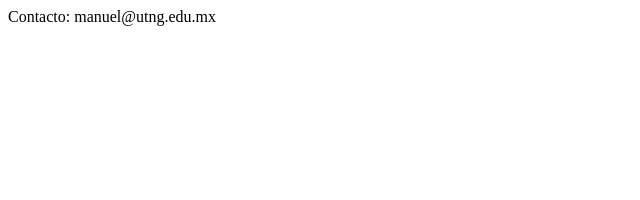
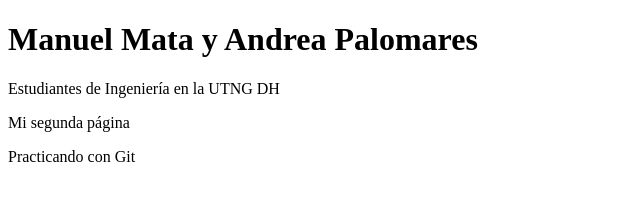
Before and after one commit to 18Manu/practica_jmmh_sapb, a plain HTML site: page index.html in a window 1280 px wide. Shown: the whole page, without its empty margins (0-640 px from the left). Drawn offline with Linux system fonts and the light colour scheme.

Commit message:
Issue #3: Crear paginas personal

```diff
--- a/index.html
+++ b/index.html
@@ -1 +1 @@
-<!DOCTYPE html><html><head><meta charset="UTF-8"><title>Footer</title></head><body><footer>Contacto: manuel@utng.edu.mx</footer></body></html>
+<!DOCTYPE html><html lang="es"><head><meta charset="UTF-8"><title>Mi Segunda Página</title></head><body><h1>Manuel Mata y Andrea Palomares</h1><p>Estudiantes de Ingeniería en la UTNG DH</p><p>Mi segunda página</p><p>Practicando con Git</p></body></html>
```
